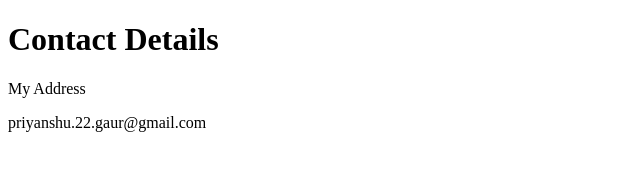
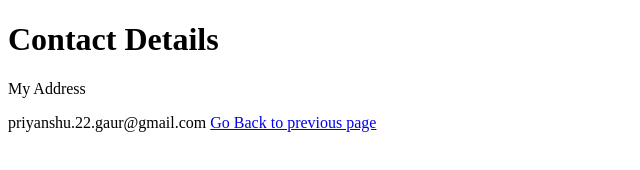
Before and after one commit to gaurpriyanshu/cv1, a plain HTML site: page contact.html in a window 1280 px wide. Shown: the whole page, without its empty margins (0-640 px from the left). Drawn offline with Linux system fonts and the light colour scheme.

Commit message:
Update contact.html

```diff
--- a/contact.html
+++ b/contact.html
@@ -10,5 +10,6 @@
   <h1>Contact Details</h1>
   <p>My Address</p>
   priyanshu.22.gaur@gmail.com
+  <a href="index.html">Go Back to previous page</a>
 </body>
 </html>
```
